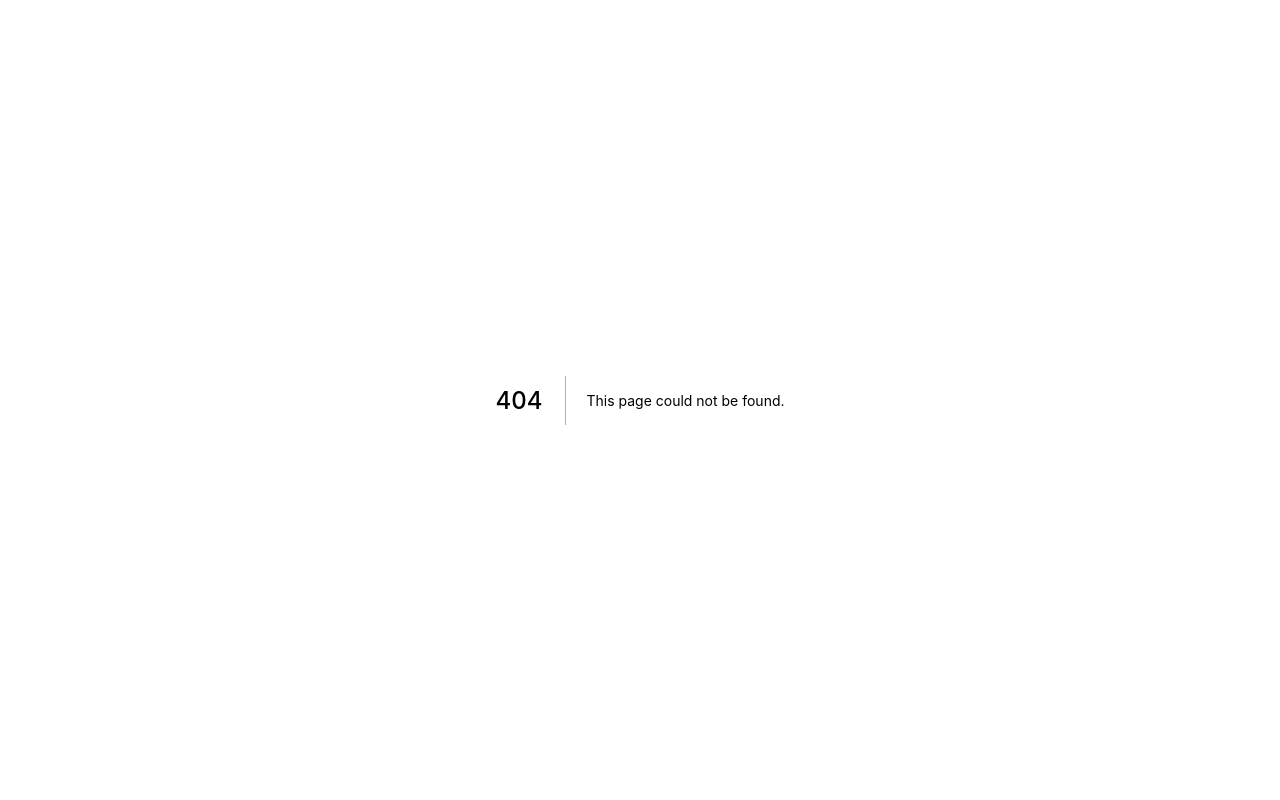
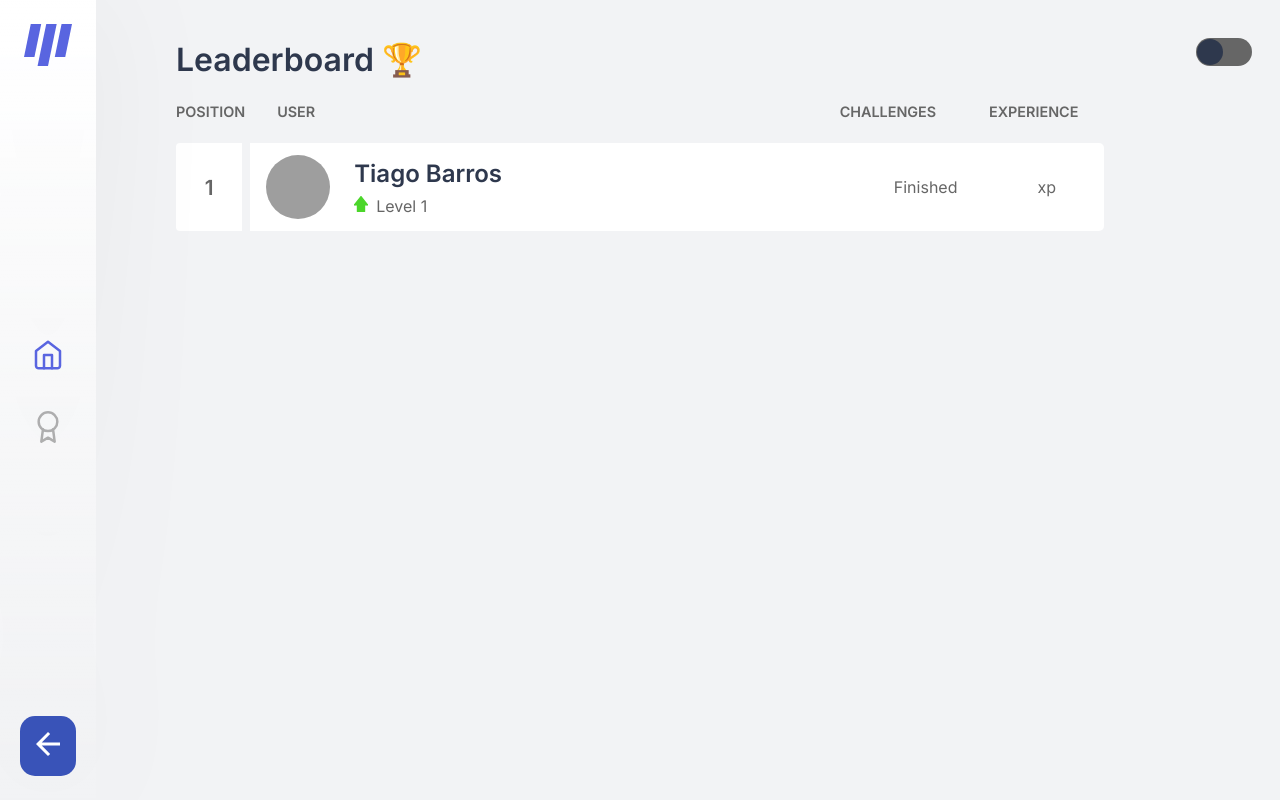
Before and after one commit to tiagobarros01/Move.it, a Next.js app: page /leaderboard in a window 1280 px wide. Before the commit this address had no page. Built offline with nearby package versions, Linux system fonts and the light colour scheme; grey boxes are pictures that could not be loaded.

Commit message:
feat: :fire: Creates a Leaderboard page, navigation between screens

```diff
--- a/src/components/LeftBar/index.tsx
+++ b/src/components/LeftBar/index.tsx
@@ -1,8 +1,12 @@
+/* eslint-disable jsx-a11y/click-events-have-key-events */
+/* eslint-disable jsx-a11y/no-static-element-interactions */
+import { useRouter } from 'next/router';
 import React from 'react';
+import Previous from '../Previous';
 import { BarContainer, IconsContainer } from './style';
 
 const LeftBar = () => {
-  console.log('oi');
+  const router = useRouter();
 
   return (
     <BarContainer>
@@ -13,12 +17,16 @@ const LeftBar = () => {
         <div>
           <img src="/icons/home.svg" alt="Home" />
         </div>
-        <div>
+        <div
+          onClick={(() => {
+            router.push('/leaderboard');
+          })}
+        >
           <img src="/icons/leaderboard.svg" alt="Leaderboard" />
         </div>
       </IconsContainer>
       <div>
-        <div />
+        <Previous />
       </div>
     </BarContainer>
   );
--- /dev/null
+++ b/src/components/Previous/index.tsx
@@ -0,0 +1,16 @@
+import React from 'react';
+import PreviousContainer from './style';
+
+const Previous = () => {
+  const goBack = () => {
+    window.history.back();
+  };
+
+  return (
+    <PreviousContainer onClick={goBack}>
+      <img src="/icons/arrowToRight.svg" alt="Previous" />
+    </PreviousContainer>
+  );
+};
+
+export default Previous;
--- /dev/null
+++ b/src/components/Previous/style.ts
@@ -0,0 +1,22 @@
+import styled from 'styled-components';
+
+const PreviousContainer = styled.div`
+  padding: 1rem;
+  margin-bottom: 1.5rem;
+
+  border-radius: 15px;
+  cursor: pointer;
+
+  background: ${(props) => props.theme.colors.DarkBlue};
+
+  &:hover {
+    background: ${(props) => props.theme.colors.blue};
+  }
+
+  & img {
+    transform: scaleX(-1);
+
+  }
+`;
+
+export default PreviousContainer;
--- a/src/components/Profile/index.tsx
+++ b/src/components/Profile/index.tsx
@@ -7,7 +7,7 @@ const Profile: React.FC = () => {
 
   return (
     <ProfileContainer>
-      <img src="https://github.com/tiagobarros01.png" alt="Tiago Barros" />
+      <img src="https://github.com/tiagobarros01.png" alt="Tiago Barros" id="photo" />
       <InfoContainer>
         <strong>Tiago Barros</strong>
         <p>
--- a/src/pages/game.tsx
+++ b/src/pages/game.tsx
@@ -21,7 +21,7 @@ import dark from '../styles/themes/dark';
 import usePersistedState from '../../utils/usePersistedState';
 import LeftBar from '../components/LeftBar';
 
-interface GameProps {
+export interface GameProps {
   level: number;
   currentExperience: number;
   challengesCompleted: number;
@@ -30,7 +30,7 @@ interface GameProps {
 export default function Game(props: GameProps) {
   const { level, currentExperience, challengesCompleted } = props;
 
-  const [theme, setTheme] = usePersistedState('theme', dark);
+  const [theme, setTheme] = usePersistedState('theme', light);
 
   const { title } = theme;
 
--- /dev/null
+++ b/src/pages/leaderboard.tsx
@@ -0,0 +1,120 @@
+import Head from 'next/head';
+import { GetServerSideProps } from 'next';
+
+import { ThemeProvider } from 'styled-components';
+
+import React from 'react';
+import GlobalStyle from '../styles/global';
+
+import {
+  Container, PositionSection, Ranking, TopLeaderboard,
+  RankingSection,
+  ContentProfile,
+  Title,
+} from '../styles/pages/Leaderboard';
+import ThemeSwitcher from '../components/ThemeSwitcher';
+import light from '../styles/themes/light';
+import dark from '../styles/themes/dark';
+
+import usePersistedState from '../../utils/usePersistedState';
+import LeftBar from '../components/LeftBar';
+
+import Profile from '../components/Profile';
+import { ChallengesProvider } from '../contexts/challengesContext';
+import { GameProps } from './game';
+
+export default function Leaderboard(props: GameProps) {
+  const { level, currentExperience, challengesCompleted } = props;
+
+  const [theme, setTheme] = usePersistedState('theme', light);
+
+  const { title } = theme;
+
+  const toggleTheme = () => {
+    setTheme(title === 'light' ? dark : light);
+  };
+
+  return (
+    <ThemeProvider theme={theme}>
+      <ChallengesProvider
+        level={level}
+        currentExperience={currentExperience}
+        challengesCompleted={challengesCompleted}
+      >
+        <ThemeSwitcher toggleTheme={toggleTheme} />
+        <LeftBar />
+        <Container>
+          <Head>
+            <title>Start | move.it</title>
+          </Head>
+          <div>
+            <Title>Leaderboard 🏆</Title>
+          </div>
+          <PositionSection>
+            <TopLeaderboard>
+              <div>
+                <div>
+                  <strong>POSITION</strong>
+                </div>
+                <div id="user">
+                  <strong>USER</strong>
+                </div>
+              </div>
+              <div>
+                <div id="challenges">
+                  <strong>
+                    CHALLENGES
+                  </strong>
+                </div>
+                <div>
+                  <strong>
+                    EXPERIENCE
+                  </strong>
+                </div>
+              </div>
+            </TopLeaderboard>
+            <Ranking>
+              <RankingSection>
+                <div>
+                  <p>1</p>
+                </div>
+                <ContentProfile>
+                  <Profile />
+                  <div>
+                    <div>
+                      <span>
+                        {challengesCompleted}
+                        {' '}
+                      </span>
+                      Finished
+                    </div>
+                    <div>
+                      <span>
+                        {currentExperience}
+                        {' '}
+                      </span>
+                      xp
+                    </div>
+                  </div>
+                </ContentProfile>
+              </RankingSection>
+            </Ranking>
+          </PositionSection>
+          <GlobalStyle />
+        </Container>
+      </ChallengesProvider>
+    </ThemeProvider>
+  );
+}
+
+export const getServerSideProps: GetServerSideProps = async (ctx) => {
+  const { level, currentExperience, challengesCompleted } = ctx.req.cookies;
+
+  return {
+    props: {
+      level: Number(level),
+      currentExperience: Number(currentExperience),
+      challengesCompleted: Number(challengesCompleted),
+    },
+  };
+};
--- /dev/null
+++ b/src/styles/pages/Leaderboard.ts
@@ -0,0 +1,138 @@
+/* eslint-disable @typescript-eslint/no-explicit-any */
+import styled from 'styled-components';
+
+export const Container: any = styled.div`
+  height: 100vh;
+  max-width: 992px;
+  margin: 0 auto;
+  padding: 2.5rem 2rem;
+
+  display: flex;
+  flex-direction: column;
+
+  @media (max-width: 768px) {
+    max-width: 700px;
+  }
+`;
+
+export const Title = styled.h1`
+  color: ${(props) => props.theme.colors.title};
+`;
+
+export const PositionSection = styled.section`
+  width: 100%;
+`;
+
+export const TopLeaderboard = styled.div`
+  width: 100%;
+  height: 4rem;
+
+  display: flex;
+  align-items: center;
+  justify-content: space-between;
+
+  background: transparent;
+
+
+  & > div {
+    display: flex;
+    align-items: center;
+    justify-content: center;
+
+    & strong {
+      font-size: 90%;
+      color: ${(props) => props.theme.colors.text};
+    }
+
+    & #user {
+      margin-left: 2rem
+    }
+
+    & #challenges {
+      margin-right: 3.3rem
+    }
+
+    & > div:nth-child(2) {
+      margin-right: 1.6rem;
+    }
+
+  }
+`;
+
+export const Ranking = styled.div`
+  width: 100%;
+`;
+
+export const RankingSection = styled.section`
+  width: 100%;
+  height: 5.5rem;
+
+  display: flex;
+  align-items: center;
+
+  border-radius: 5px;
+
+  & > div:first-child {
+    width: 4.5rem;
+    height: 100%;
+
+    display: flex;
+    align-items: center;
+    justify-content: center;
+
+    border-top-left-radius: 4px;
+    border-bottom-left-radius: 4px;
+
+    background: ${(props) => props.theme.colors.secondary};
+
+    & > p {
+      font-weight: 600;
+      color: ${(props) => props.theme.colors.text};
+      font-size: 130%;
+    }
+  }
+`;
+
+export const ContentProfile = styled.div`
+  width: 100%;
+  height: 5.5rem;
+
+  display: flex;
+  align-items: center;
+  justify-content: space-between;
+
+  background: ${(props) => props.theme.colors.secondary};
+
+  margin-left: .5rem;
+
+  border-top-right-radius: 5px;
+  border-bottom-right-radius: 5px;
+
+  & > div {
+    display: flex;
+    align-items: center;
+    justify-content: space-between;
+
+    & > div {
+      margin-right: 3rem;
+    }
+
+    & > div:first-child {
+      margin-right: 5rem;
+    }
+  }
+
+  & img#photo {
+    width: 4rem;
+    height: 4rem;
+    margin-left: 1rem;
+  }
+
+  & strong {
+    font-size: 100%;
+  }
+
+  & span {
+    color: ${(props) => props.theme.colors.blue};
+  }
+`;
--- a/src/styles/themes/dark.ts
+++ b/src/styles/themes/dark.ts
@@ -5,7 +5,7 @@ export default {
     primary: 'rgb(18, 18, 20)',
     secondary: 'rgb(32, 32, 36)',
     secondaryTransparent: 'rgb(32, 32, 36, 0)',
-    secondaryShadow: 'rgba(255, 255, 255, .05)',
+    secondaryShadow: 'rgba(255, 255, 255, 0)',
     lineGray: '#666666',
     text: 'rgb(135, 134, 139)',
     textHighlight: '#b3b9ff',
```
